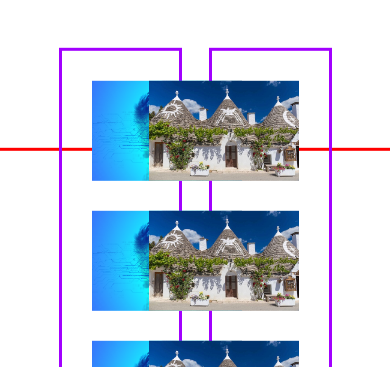
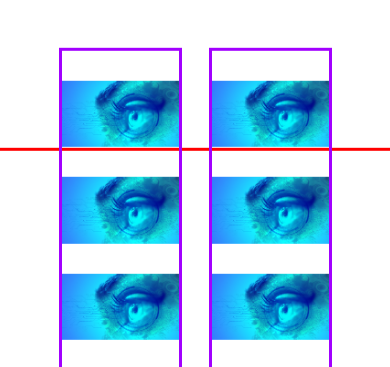
Before and after one commit to BabisTasos/Website, a React app in the folder website/: page / in a window 390 px wide. Shown: the part 443-810 px from the top of the page. Built offline with nearby package versions, Linux system fonts and the light colour scheme.

Commit message:
Changed Css

```diff
--- a/website/src/Components/MainPage/MainPage.css
+++ b/website/src/Components/MainPage/MainPage.css
@@ -76,20 +76,20 @@ transition: 0.5s;
 
 .popular{
   float: left;
-  margin-left: 70px;
+  margin-left: 0px;
   margin-top: 30px;
   border: none;
-  height: 200px;
-  width: 300px;
+  height:auto;
+  width: 100%;
 }
 
 .latest{
   float: right;
-  margin-right: 70px;
+  margin-right: 0px;
   margin-top: 30px;
   border: none;
-  height: 200px;
-  width: 300px;
+  height:auto;
+  width: 100%;
 }
 
 #footer{
@@ -103,20 +103,6 @@ transition: 0.5s;
 
 .login_register {
   float: right;
-}
-
-@media only screen and (max-device-width: 1234px) {
-  .popular{
-    height:100px;
-    width:150px;
-    margin-left: 30px;
-  }
-
-  .latest{
-    height:100px;
-    width:150px;
-    margin-right: 30px;
-  }
 }
 
 @media only screen and (max-device-width: 778px) {
--- a/website/src/Components/MainPage/MainPage.js
+++ b/website/src/Components/MainPage/MainPage.js
@@ -38,16 +38,16 @@ function App() {
             </div>
             <div className = "stories2">
             <a href = "https://www.google.com">
-                <img src = {image2} className = "latest" alt= "alt"/>
+                <img src = {image1} className = "latest" alt= "alt"/>
               </a>
               <a href = "https://www.google.com">
-                <img src = {image2} className = "latest" alt= "alt"/>
+                <img src = {image1} className = "latest" alt= "alt"/>
               </a>
               <a href = "https://www.google.com">
-                <img src = {image2} className = "latest" alt= "alt"/>
+                <img src = {image1} className = "latest" alt= "alt"/>
               </a>
               <a href = "https://www.google.com">
-                <img src = {image2} className = "latest" alt= "alt"/>
+                <img src = {image1} className = "latest" alt= "alt"/>
               </a>
             </div>
             <div id = "footer">
```
